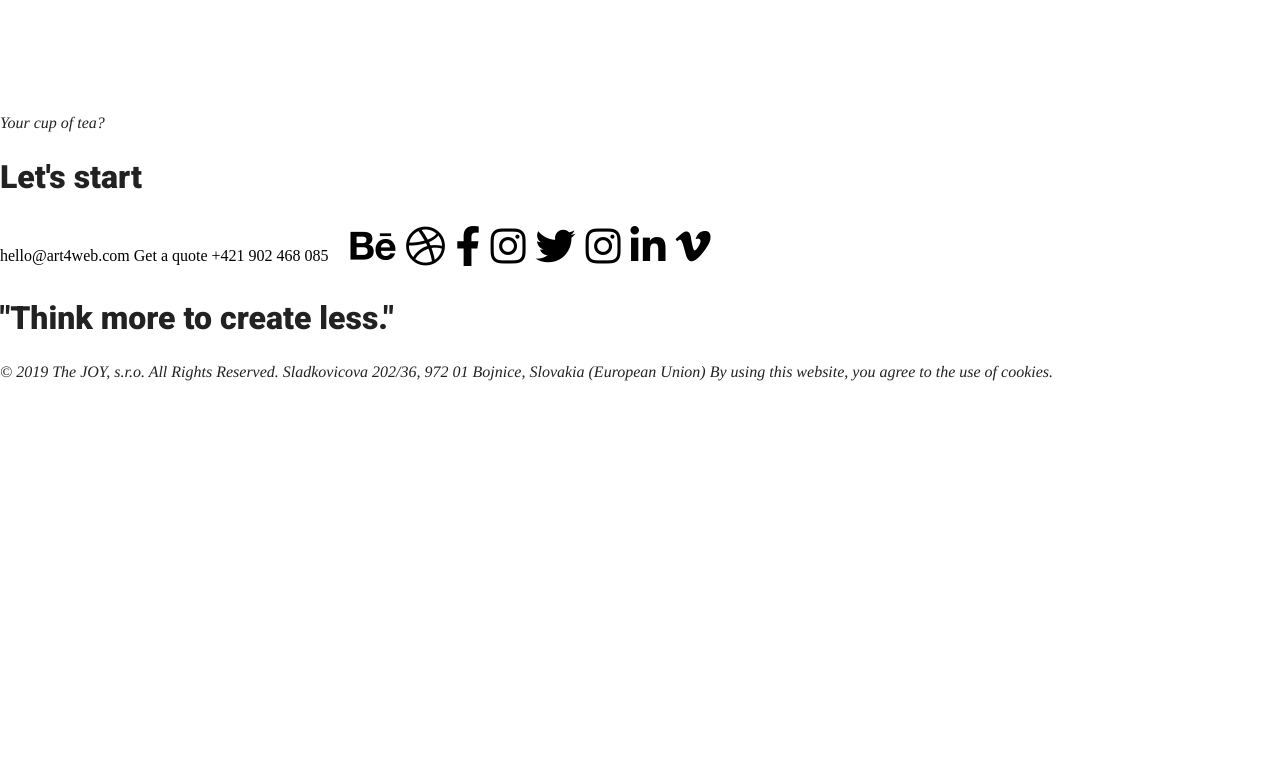
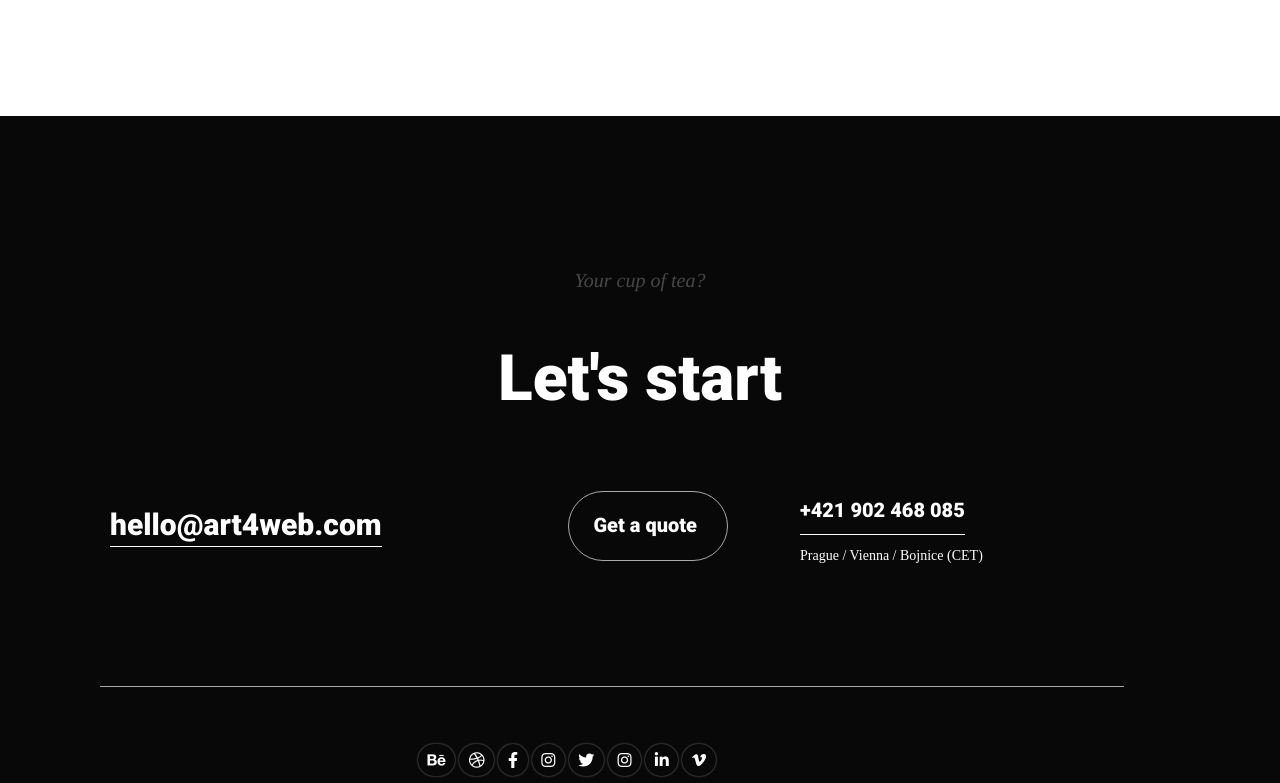
Before and after one commit to sonalsinghvs/casestudy-www.art4web.co, a plain HTML site: page index.html in a window 1280 px wide. Shown: the part 4737-5520 px from the top of the page. Before the commit the page ends 5136 px from the top, so only its background shows below. Drawn offline with nearby package versions, Linux system fonts and the light colour scheme.

Commit message:
Bottom sections completed
Completed the second last section of the main page

```diff
--- a/css/main.css
+++ b/css/main.css
@@ -477,6 +477,113 @@ ul {
 .line{
     border-bottom:1px solid #A9A9A9;
 }
+/*Let's start section*/
+
+.contact {
+    width:100%;
+    height:750px;
+    background-color:#080808;
+    position:relative;
+
+}
+.contact p{
+    font-size:1.25em;
+    text-align:center;
+    padding-top:150px;
+    color:	#484848;
+}
+
+.contact h2{
+    text-align:center;
+    font-size:4em;
+    color:#ffff;
+}
+.top-nav{
+    color:white;
+
+}
+
+.contact .hello-art{
+    font-family:'Roboto', sans-serif;
+    color:#ffffff;
+    font-size:.75em;
+    position:absolute;
+    top:388px;
+    left:110px;
+    border-bottom:1px solid #ffff;
+
+}
+
+.rect{
+    width:160px;
+    height:70px;
+    background-color: transparent;
+    border: 1px solid #A9A9A9;
+    border-radius: 50px;
+    position:absolute;
+    top:375px;
+    left:50%;
+    transform:translateX(-45%);
+
+}
+
+.contact .get-a-quote {
+    position:absolute;
+    top:395px;
+    left:50%;
+    transform:translateX(-45%);
+    font-size:.5em;
+    font-family:'Roboto', sans-serif;
+    color:#ffff;
+}
+
+.contact .univ-phone{
+    position:absolute;
+    top:380px;
+    left:800px;
+    font-size:.5em;
+    padding-bottom:.5em;
+    font-family:'Roboto', sans-serif;
+    color:#ffff;
+    border-bottom:1px solid #ffff;
+}
+.contact .prague{
+    position:absolute;
+    top:430px;
+    left:800px;
+    font-size:.35em;
+}
+.contact .divider{
+    height: 1px;
+    border: 0;
+    color: #333;
+    background-color: #A9A9A9;
+    width: 80%;
+    position:absolute;
+    top:570px;
+    left:100px;
+
+}
+
+.contact .bottom-nav{
+    position:absolute;
+    top:38em;
+    left:25em;
+    font-size:1em;
+
+}
+
+.contact .bottom-nav i{
+    padding-right:2em;
+    text-decoration:none;
+    color:#ffffff;
+     display: inline-block;
+  border-radius: 60px;
+  box-shadow: 0px 0px 2px #888;
+  padding: 0.5em 0.6em;
+
+}
+
 
 /*Nav-open*/
 
@@ -518,9 +625,9 @@ ul {
 }
 
 #main-nav{
-    padding-left: 1.25em;
+    padding-left: 1em;
     padding-top: 4em;
-    font-size:3.5em;
+    font-size:4em;
     font-family:'Roboto', sans-serif;
     color:#000000;
     text-decoration: none;
@@ -530,8 +637,8 @@ ul {
 
 .second-nav{
     position:absolute;
-    top:8em;
-    left:15em;
+    top:9.5em;
+    left:12.75em;
     font-size:2em;
     font-family:'Roboto', sans-serif;
     color:#bdd42d;
@@ -551,16 +658,56 @@ a:link, a:visited {color:#000000;} a:visited {text-decoration:underline;}
 }
 .third-nav{
     position:absolute;
-    top:10em;
-    left:10em;
+    top:30em;
+    left:25em;
     font-size:1em;
 
 }
 
-third-nav li{
-    padding-right:3em;
+.third-nav i{
+    padding-right:1.25em;
 
 }
+.slovensky{
+    position:absolute;
+    top:8em;
+    right:6em;
+    padding-bottom:.75em;
+    font-size:.75em;
+    color:#bdd42d;
+    font-family:'Roboto', sans-serif;
+    border-bottom:1px solid #bdd42d;
+}
+canvas{
+    width:450px;
+    height:80px;
+    background-color:#bdd42d;
+    position:absolute;
+    bottom:0px;
+    right:0px;
+    color:#ffffff;
+
+
+         }
+.girl-quote{
+    position:absolute;
+    height:180px;
+    bottom:0px;
+    right:60px;
+
+}
+.fourth-nav a{
+    position:absolute;
+    bottom:25px;
+    right:300px;
+    z-index:2000;
+    color:#ffffff;
+    font-family:'Roboto', sans-serif;
+    font-size:1.25em;
+
+}
+
+
 
  /* ==========================================================================
    Helper classes
--- a/index.html
+++ b/index.html
@@ -50,7 +50,7 @@
     </ul>
     </nav>
 
-    <a href="https://www.art4web.co/sk">Slovensky</a>
+    <div class="slovensky"><a href="https://www.art4web.co/sk">Slovensky</a></div>
 
      <nav class="second-nav">
      <ul>
@@ -82,8 +82,9 @@
 
     <nav class="fourth-nav">
     <a href="#">Get A quote</a>
-    </nav>
-
+<canvas id="newCanvas"> </canvas>
+        <img src="img/girl-noquote.png" class="girl-quote" alt="Girl's image">
+        </nav>
 </section>
 
     <!--end of side menu!-->
@@ -285,10 +286,21 @@
     <section class="contact">
     <p>Your cup of tea?</p>
         <h2>Let's start</h2>
-        <a href="#">hello@art4web.com</a>
-        <a href="#">Get a quote</a>
-        <a href="#">+421 902 468 085</a>
 
+        <span class="top-nav">
+        <a href="#" class="hello-art">hello@art4web.com</a>
+
+        <a href="#!" ><div class="rect"> </div>
+        <div class="get-a-quote">Get a quote</div></a>
+
+
+        <a href="#!" class="univ-phone">+421 902 468 085</a>
+
+         <div class="prague">Prague / Vienna / Bojnice (CET)</div>
+
+        </span>
+
+    <div class="divider"></div>
 
     <span class="bottom-nav">
 
```
Also changed, not shown: img/girl-noquote.png (added).
